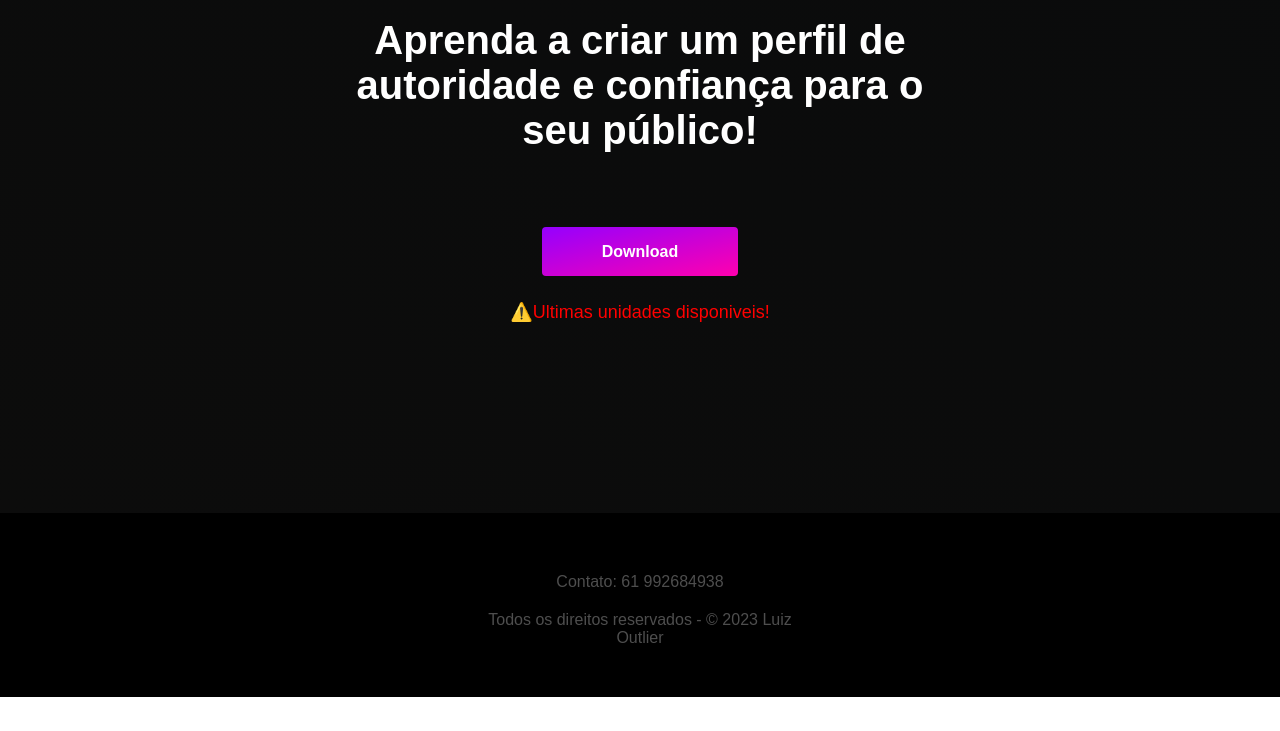
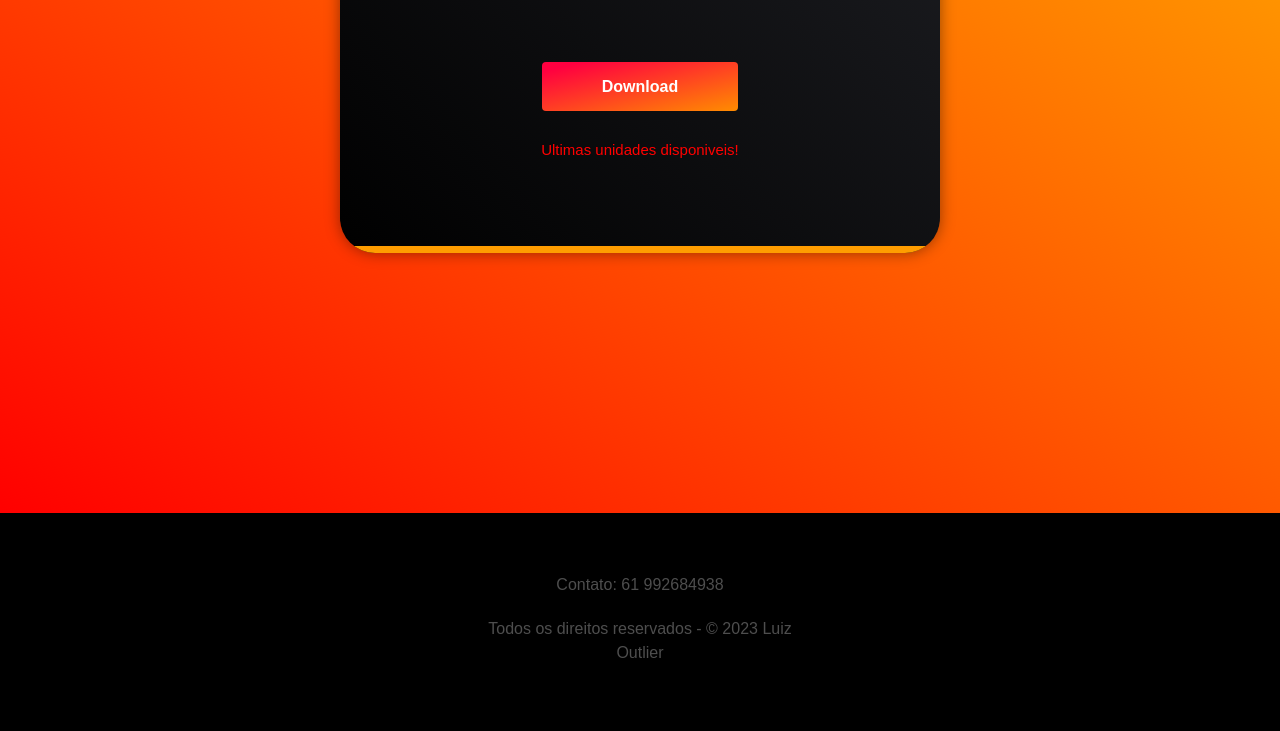
Before and after one commit to Luizboaventura1/ebook-luizoutlier, a plain HTML site: page index.html in a window 1280 px wide. Shown: the part 287-1018 px from the top of the page. Before the commit the page ends 984 px from the top, so only its background shows below. Drawn offline with nearby package versions, Linux system fonts and the light colour scheme.

Commit message:
Atualizado

```diff
--- a/CSS/style.css
+++ b/CSS/style.css
@@ -15,27 +15,37 @@ html,body {
 header {
     height: 100%;
     width: 100%;
-    padding: 30px 2%;
-    /*background-image: linear-gradient(to top right,black,rgb(0, 0, 0));*/
-    background-image: linear-gradient(to top right,rgb(12, 12, 12),rgb(10, 11, 12));
+    padding: 0px 2%;
+    background-image: linear-gradient(to
+    top right
+    ,rgb(255, 0, 0)
+    ,rgb(255, 179, 0));
+
     display: flex;
     justify-content: center;
-    align-items: center;
 }
 
 
 header h1 {
-    text-align: center;
-    font-size: 40px;
+    font-size: 44px;
     color: white;
     padding: 0 2% 90px 2%;
+    font-weight: normal;
+    text-align: center;
+    background-clip: text;
+    -webkit-background-clip: text;
+    -webkit-text-fill-color: transparent;
+    background-image: linear-gradient(to
+    top right
+    ,rgb(255, 0, 0)
+    ,rgb(255, 179, 0));
 }
 
 header p {
     color: rgb(255, 0, 0);
     text-align: center;
     padding-top: 40px;
-    font-size: 18px;
+    font-size: 15px;
 }
 
 header a {
@@ -44,14 +54,19 @@ header a {
     color: white;
     padding: 16px 60px;
     border-radius: 4px;
-    background-image: linear-gradient(to bottom right,rgb(149, 0, 255),rgb(255, 0, 174));
+    background-image: linear-gradient(to bottom right
+    ,rgb(255, 0, 64) 10%
+    ,rgb(255, 140, 0));
+    background-size: 100% 100%;
     font-weight: bold;
     transition: .4s;
     cursor: pointer;
 }
 
+
 header a:hover {
-    box-shadow: 0 0 18px rgba(242, 0, 255, 0.521);
+    color: white;
+    background-size: 200% 200%;
 }
 
 header img {
@@ -62,11 +77,46 @@ header img {
 }
 
 
-.box_wraper {
-    max-width: 600px;
+.container {
+    max-width: 600px !important;
     width: 100%;
+    height: 540px;
     text-align: center;
+    background-image: linear-gradient(to top right,
+    rgb(0, 0, 0),
+    rgb(32, 33, 38));
+    border-radius: 0 0 35px 35px;
+    overflow: hidden;
+    box-shadow: 0 0 15px rgba(0, 0, 0, 0.421);
+    position: relative;
 }
+
+.linha_degrade {
+    height: 7px;
+    width: 100%;
+    position: absolute;
+    bottom: 0;
+    background-color: red;
+    border: none;
+    animation: line linear 2s infinite;
+    margin-top: 86px;
+}
+
+@keyframes line {
+    0% {
+        background-color: red;
+    }
+
+    50% {
+        background-color: rgb(255, 157, 0);
+    }
+
+    100% {
+        background-color: red;
+    }
+}
+
+/* Footer */
 
 footer {
     background-color: black;
@@ -100,7 +150,7 @@ footer .wraper_footer a:hover {
 
     header h1 {
 
-        font-size: 30px;
+        font-size: 36px;
 
     }
 }
--- a/index.html
+++ b/index.html
@@ -9,17 +9,23 @@
 
     <!-- CSS -->
     <link rel="stylesheet" href="CSS/style.css">
+    <link href="https://cdn.jsdelivr.net/npm/bootstrap@5.0.2/dist/css/bootstrap.min.css" rel="stylesheet" integrity="sha384-EVSTQN3/azprG1Anm3QDgpJLIm9Nao0Yz1ztcQTwFspd3yD65VohhpuuCOmLASjC" crossorigin="anonymous">
+
+    <!-- JS -->
+    <script src="https://cdn.jsdelivr.net/npm/bootstrap@5.0.2/dist/js/bootstrap.bundle.min.js" integrity="sha384-MrcW6ZMFYlzcLA8Nl+NtUVF0sA7MsXsP1UyJoMp4YLEuNSfAP+JcXn/tWtIaxVXM" crossorigin="anonymous"></script>
 
 </head>
 <body>
     <header>
-        <div class="box_wraper">
+        <div class="container pt-5">
             <img src="logo-luizoutlier.jpg" alt="Logo">
-            <h1>
-                Aprenda a criar um perfil de autoridade e confiança para o seu público!
-            </h1>
+            <h1>Aumente suas vendas com essas estrategias únicas!</h1>
+
             <a href="ebook/Perfil de autoridade - Ebook.pdf" download>Download</a>
-            <p>⚠️Ultimas unidades disponiveis!</p>
+
+            <p>Ultimas unidades disponiveis!</p>
+
+            <div class="linha_degrade"></div>
         </div>
     </header>
     <footer>
```
